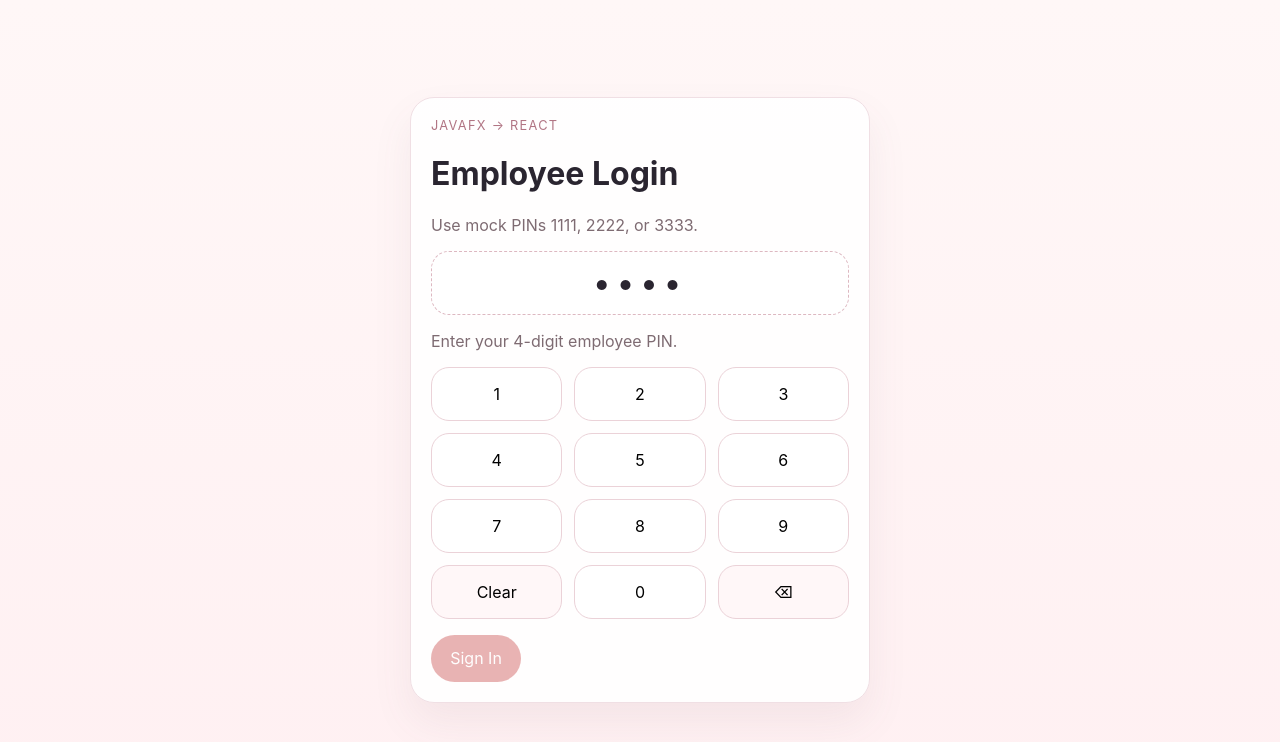
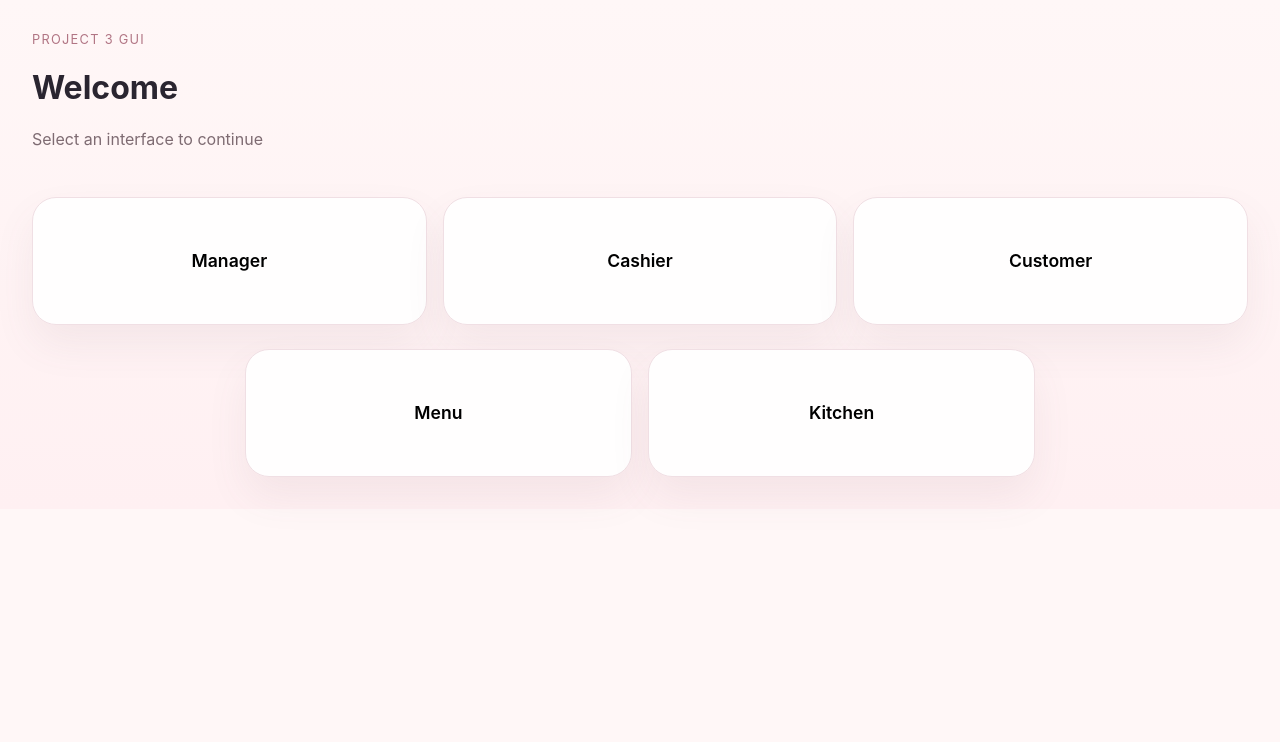
Before and after one commit to CSCE-331-Spring-2026-900-908/project3-team30, a React (Vite) app in the folder client/: page /home in a window 1280 px wide. Before the commit this address led to /login. Shown: the top 742 px of the page. Built offline with nearby package versions, Linux system fonts and the light colour scheme.

Commit message:
manager has specific login page that's connected to portal page with correct app.jsx logic

```diff
--- a/client/src/App.jsx
+++ b/client/src/App.jsx
@@ -1,5 +1,8 @@
 import { Navigate, Route, Routes } from 'react-router-dom';
+import PortalPage from './pages/PortalPage';
+import ProtectedRoute from './components/ProtectedRoute';
 import LoginPage from './pages/LoginPage';
+import ManagerLoginPage from './pages/ManagerLoginPage';
 import ManagerDashboardPage from './pages/ManagerDashboardPage';
 import CashierDashboardPage from './pages/CashierDashboardPage';
 import MenuPage from './pages/MenuPage';
@@ -13,13 +16,15 @@ import SalesReportPage from './pages/SalesReportPage';
 import XReportPage from './pages/XReportPage';
 import ZReportPage from './pages/ZReportPage';
 import RestockReportPage from './pages/RestockReportPage';
-import ProtectedRoute from './components/ProtectedRoute';
 
 export default function App() {
   return (
     <Routes>
+      <Route path="/home" element={<PortalPage />} />
+      <Route path="/" element={<Navigate to="/home" replace />} />
+
       <Route path="/login" element={<LoginPage />} />
-      <Route path="/" element={<Navigate to="/login" replace />} />
+      <Route path="/manager-login" element={<ManagerLoginPage />} />
 
       <Route
         path="/manager"
@@ -83,11 +88,26 @@ export default function App() {
 
 /*
 ------------------------------------- BELOW THIS LINE IS TO DEBUG A SINGLE FILE/PAGE -------------------------------------
-simply change the import w the file name and path as well as the return in the App() and comment the code above this line
+simply change the import(s) w the file(s) name and path as well as the return in the App() and comment the code above this line
 */
 
+// import { Navigate, Route, Routes } from 'react-router-dom';
+
+// /* ----- These are the file(s) you want to test ----- */
 // import PortalPage from './pages/PortalPage';
+// import ProtectedRoute from './components/ProtectedRoute';
+// import ManagerLoginPage from './pages/ManagerLoginPage';
+// import ManagerDashboardPage from './pages/ManagerDashboardPage';
 
 // export default function App() {
-//   return <PortalPage />;
+//   return (
+//     <Routes>
+//       <Route path="/home" element={<PortalPage />} />
+//       <Route path="/" element={<Navigate to="/home" replace />} />
+
+//       <Route path="/login" element={<ManagerLoginPage />} />
+
+//       <Route path="/manager" element={<ProtectedRoute role="manager"><ManagerDashboardPage/></ProtectedRoute>} />
+//     </Routes>
+//   );
 // }
--- /dev/null
+++ b/client/src/pages/ManagerLoginPage.jsx
@@ -0,0 +1,53 @@
+import { useState } from 'react';
+import { useLocation, useNavigate } from 'react-router-dom';
+import { useAuth } from '../context/AuthContext';
+
+export default function LoginPage() {
+  const [pin, setPin] = useState('');
+  const [error, setError] = useState('');
+  const { login, loading } = useAuth();
+  const navigate = useNavigate();
+  const location = useLocation();
+
+  const handleDigit = (digit) => {
+    if (pin.length >= 4) return;
+    setPin((prev) => prev + digit);
+  };
+
+  const submit = async () => {
+    try {
+      setError('');
+      const user = await login(pin);
+      if (user.role !== 'manager') {
+        throw new Error('Manager access only');
+      }
+      navigate(location.state?.from?.pathname || '/manager', { replace: true });
+    } catch (err) {
+      setError(err.message || 'Login failed');
+      setPin('');
+    }
+  };
+
+  return (
+    <div className="centered-page">
+      <div className="login-card card">
+        {/* <p className="eyebrow">JavaFX → React</p> */}
+        <h1>Manager Login</h1>
+        <p className="subtle">Use mock PIN 1111 (manager), 2222 (cashier), or 3333 (cashier).</p>
+        <div className="pin-display">{pin || '••••'}</div>
+        {error ? <p className="error-text">{error}</p> : <p className="subtle">Enter your 4-digit manager PIN.</p>}
+        <div className="pin-grid">
+          {[1,2,3,4,5,6,7,8,9].map((digit) => (
+            <button key={digit} className="pin-button" onClick={() => handleDigit(String(digit))}>{digit}</button>
+          ))}
+          <button className="pin-button ghost" onClick={() => setPin('')}>Clear</button>
+          <button className="pin-button" onClick={() => handleDigit('0')}>0</button>
+          <button className="pin-button ghost" onClick={() => setPin((prev) => prev.slice(0, -1))}>⌫</button>
+        </div>
+        <button className="primary-button" disabled={pin.length !== 4 || loading} onClick={submit}>
+          {loading ? 'Signing in…' : 'Sign In'}
+        </button>
+      </div>
+    </div>
+  );
+}
--- a/client/src/pages/PortalPage.jsx
+++ b/client/src/pages/PortalPage.jsx
@@ -21,9 +21,20 @@
 //   );
 // }
 
-import { Link } from 'react-router-dom';
+import { Link, useNavigate } from 'react-router-dom';
 
 export default function PortalPage() {
+    const navigate = useNavigate();
+    const handleManagerLogin = () => {
+        navigate('/manager-login');
+    }
+
+    const handleLogin = () => {
+        navigate('/login'); //this needs to change once cashier login is made, name it handleCashierLogin to keep consistent
+    }
+
+    //the handleLogin in cashier and kitchen need to change once those logins are made
+    //customer and menu should not have logins?
     return (
         <main className="app-shell portal-page">
             <p className="eyebrow">PROJECT 3 GUI</p>
@@ -32,14 +43,14 @@ export default function PortalPage() {
 
             <div className="portal-stack">
                 <section className="quick-grid three-col">
-          <Link className="quick-link card" to="/manager">Manager</Link>
-          <Link className="quick-link card" to="/cashier">Cashier</Link>
-          <Link className="quick-link card" to="/Customer">Customer</Link>
+                <button className="quick-link card" to="/manager" onClick={handleManagerLogin}>Manager</button>
+                <button className="quick-link card" to="/cashier" onClick={handleLogin}>Cashier</button>
+                <button className="quick-link card" to="/Customer">Customer</button>
                 </section>
 
                 <section className="quick-grid two-col portal-bottom">
-          <Link className="quick-link card" to="/Menu">Menu</Link>
-          <Link className="quick-link card" to="/Kitchen">Kitchen</Link>
+                <button className="quick-link card" to="/Menu">Menu</button>
+                <button className="quick-link card" to="/Kitchen" onClick={handleLogin}>Kitchen</button>
                 </section>
             </div>
         </main>
--- a/client/src/styles/app.css
+++ b/client/src/styles/app.css
@@ -62,7 +62,7 @@ tr:hover { background: #fff8fa; }
 /*This is where I'm adding my stuff - Jade*/
 .portal-stack { display: grid; gap: 1.5rem; margin-top: 2rem;}
 
-.portal-bottom { max-width: 840px; margin: 0 auto; width: 100%;} /*so all buttons the same size*/
+.portal-bottom { margin: 0 auto; width: min(65%, 840px);} /*so all buttons the same size*/
 
 @media (max-width: 960px) {
   .split-layout, .stat-grid, .quick-grid, .quick-grid.two-col, .quick-grid.three-col { grid-template-columns: 1fr; }
```
Lines whose indentation alone changed are shown as unchanged.
